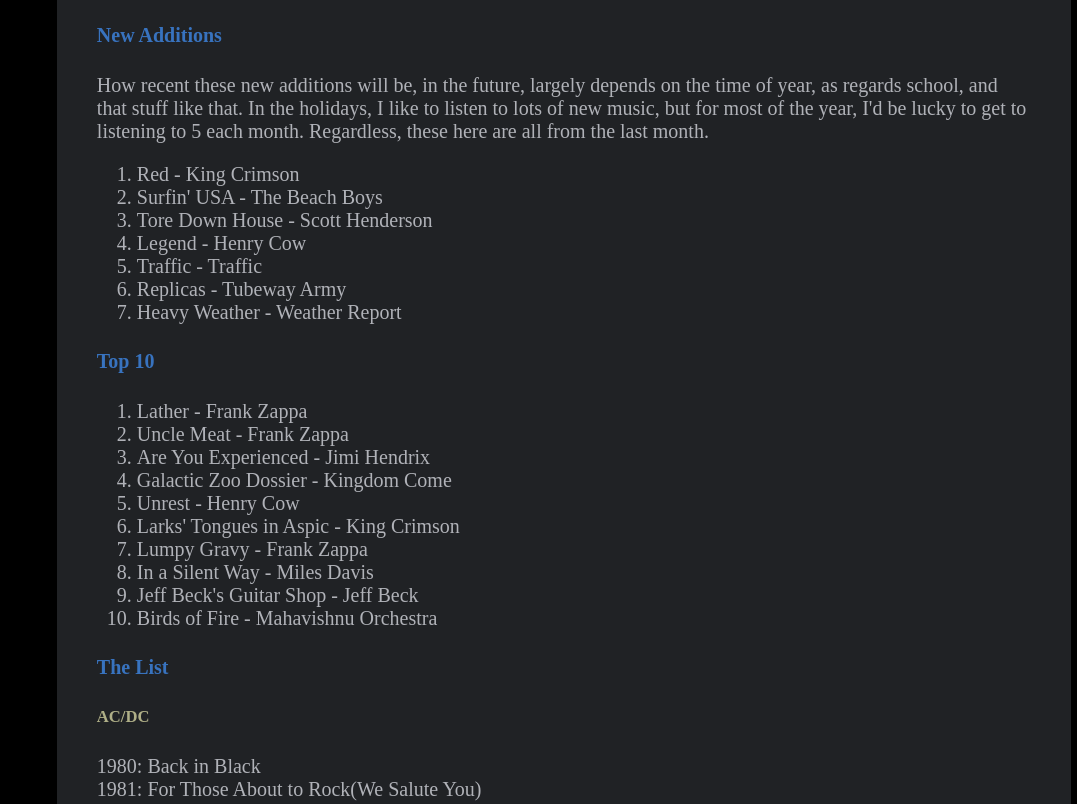
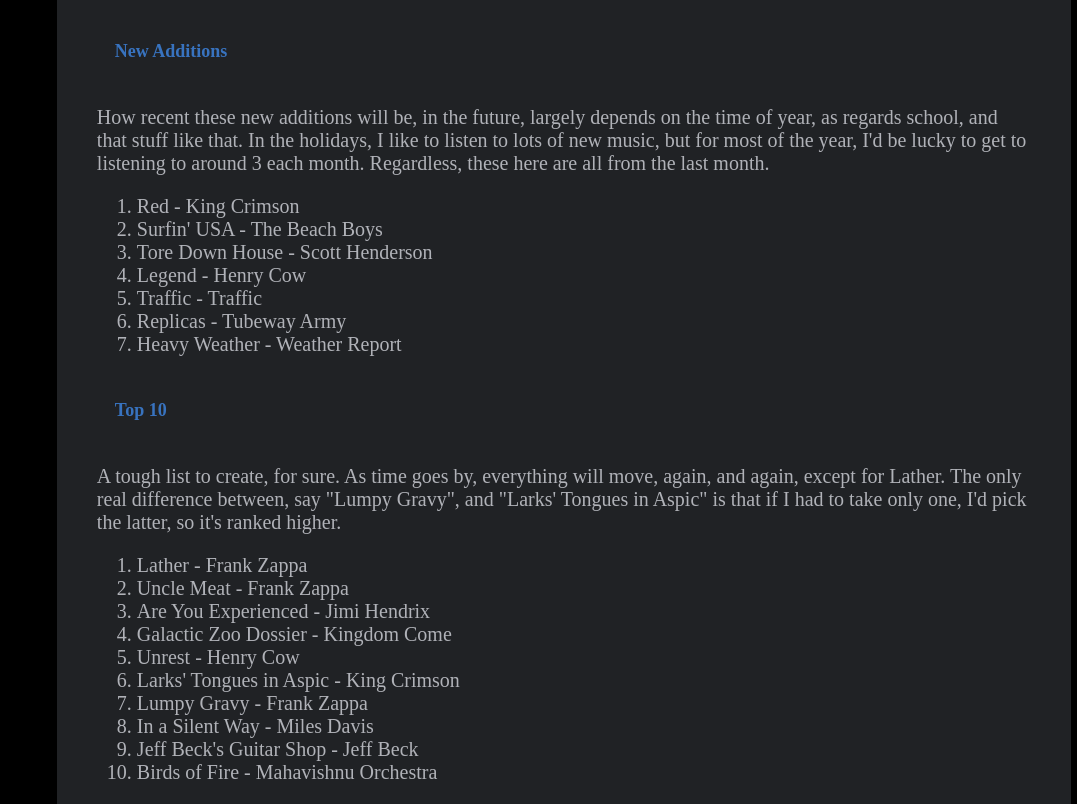
Before and after one commit to michealodwyer26/michealodwyer26.github.io, a plain HTML site: page albums.html in a window 1280 px wide. Shown: the part 600-1404 px from the top of the page, without its empty margins (203-1280 px from the left). Drawn offline with Linux system fonts and the light colour scheme.

Commit message:
albums: changed the title in the head.

```diff
--- a/albums.html
+++ b/albums.html
@@ -4,7 +4,7 @@
 
 	<head>
 
-		<title> All Albums </title>
+		<title> List of Albums I've Heard </title>
 
 		<meta charset="utf-8">
 		<meta name="description" content=" Writings from The Underground is the personal website of Micheal O'Dwyer.">
@@ -46,6 +46,7 @@
 					<header>
 
 						<h3> Every Album I've Heard In Full </h3>
+
 					</header>
 
 					<p> This page is a long list of every album I've heard in full. </p>
@@ -62,11 +63,18 @@
 					to less loved) are Jimi Hendrix, Mahavishnu Orchestra, Allan Holdsworth, Henry Cow, Kingdom Come, King Crimson,
 					Jeff Beck, Miles Davis, E.L.P, and Otis Rush. </p>
 
+					<section>
+
+						<header>
+
 							<h4> New Additions </h4>
 
+						</header>
+
 						<p> How recent these new additions will be, in the future, largely depends on the time of year, as regards
-					school, and that stuff like that. In the holidays, I like to listen to lots of new music, but for most of the
-					year, I'd be lucky to get to listening to 5 each month. Regardless, these here are all from the last month. </p>
+						school, and that stuff like that. In the holidays, I like to listen to lots of new music, but for most of
+						the year, I'd be lucky to get to listening to around 3 each month. Regardless, these here are all from the
+						last month. </p>
 
 						<ol>
 							<li> Red - King Crimson </li>
@@ -79,7 +87,20 @@
 
 						</ol>
 
+					</section>
+
+					<section>
+
+						<header>
+
 							<h4> Top 10 </h4>
+
+						</header>
+
+						<p> A tough list to create, for sure. As time goes by, everything will move, again, and again, except
+						for Lather. The only real difference between, say "Lumpy Gravy", and "Larks' Tongues in Aspic" is that
+						if I had to take only one, I'd pick the latter, so it's ranked higher. </p>
+
 						<ol>
 							<li> Lather - Frank Zappa </li>
 							<li> Uncle Meat - Frank Zappa </li>
@@ -92,6 +113,8 @@
 							<li> Jeff Beck's Guitar Shop - Jeff Beck </li>
 							<li> Birds of Fire - Mahavishnu Orchestra </li>
 						</ol>
+
+					</section>
 
 					<h4> The List </h4>
 						<ul>
@@ -108,7 +131,7 @@
 									<li> 1971: At Fillmore East </li>
 							</ul>
 						</li>
-						</li>
+						<li>
 							<h5> Andrew Bayer </h5>
 							<ul>
 									<li> 2013: If It Were You, We'd Never Leave </li>
```
Lines whose indentation alone changed are shown as unchanged.
